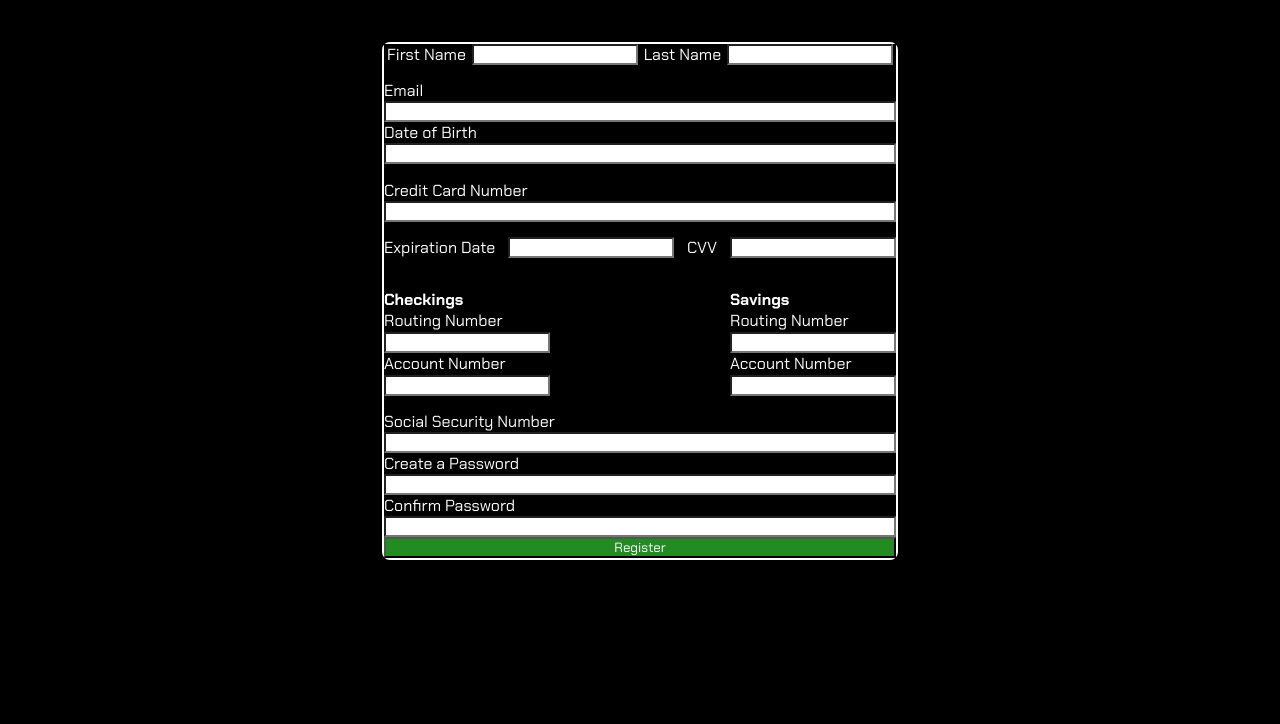
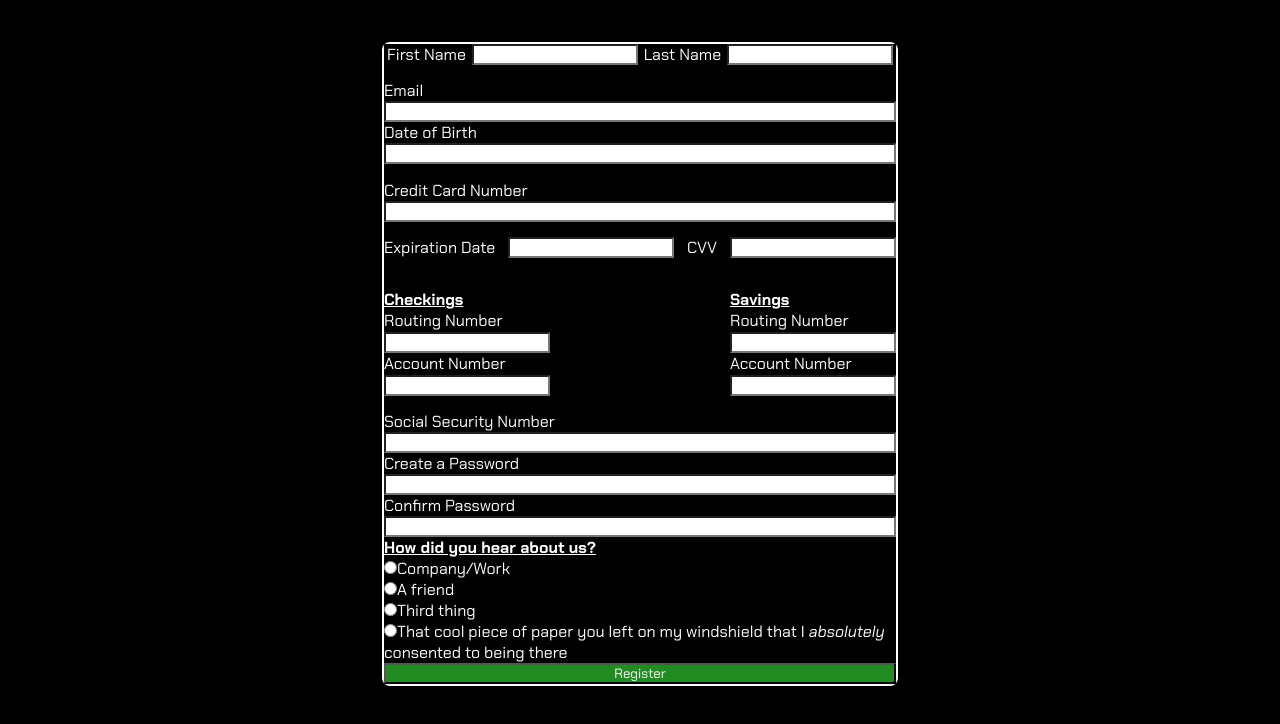
Before and after one commit to antoniosorianodev/e-commerce-site, a plain HTML site: page register.html in a window 1280 px wide. Shown: the part 70-794 px from the top of the page. Drawn offline with Linux system fonts and the light colour scheme.

Commit message:
Added a 'how you heard about us' section to register.html w/ radio buttons

```diff
--- a/css/styles.css
+++ b/css/styles.css
@@ -100,6 +100,10 @@ header {
     width: 3rem;
 }
 
+h4 {
+    text-decoration: underline;
+}
+
 .logoAndName {
     display: flex;
     flex-direction: row;
@@ -156,3 +160,9 @@ form:not(.addToCart) {
 #hero {
     width: 100%;
 }
+
+.hearAboutUs {
+    display: flex;
+    flex-direction: column;
+    align-items: start;
+}
--- a/register.html
+++ b/register.html
@@ -71,6 +71,20 @@
                 <input required type="password"></input>
                 <p>Confirm Password</p>
                 <input required type="password"></input>
+                <div class="hearAboutUs">
+                    <h4>How did you hear about us?</h4>
+                    <div><input type="radio" name="thereCanOnlyBeOne">Company/Work</input>
+                    </div>
+                    <div><input type="radio" name="thereCanOnlyBeOne">A friend</input>
+                    </div>
+                    <div>
+                        <input type="radio" name="thereCanOnlyBeOne">Third thing</input>
+                    </div>
+                    <div>
+                        <input type="radio" name="thereCanOnlyBeOne">That cool piece of paper you left on my
+                        windshield that I <i>absolutely</i> consented to being there</input>
+                    </div>
+                </div>
                 <button type="submit">Register</button>
             </form>
         </div>
```
